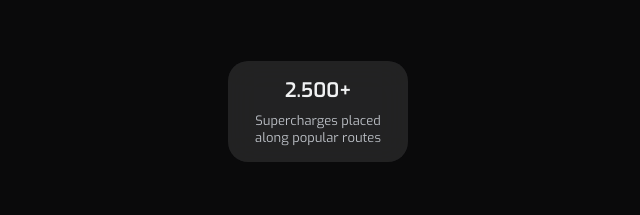
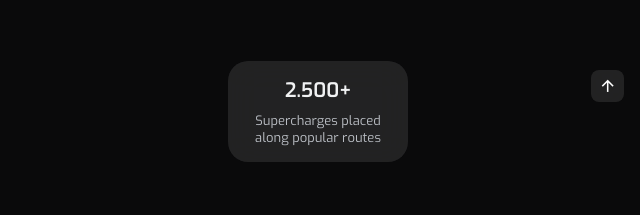
Before and after one commit to grabrick/Car-parking, a plain HTML site: page index.html in a window 1280 px wide. Shown: the part 938-1153 px from the top of the page, 640-1280 px from the left. Drawn offline with nearby package versions, Linux system fonts and the light colour scheme.

Commit message:
feat: add scrolling animation

```diff
--- a/assets/css/styles.css
+++ b/assets/css/styles.css
@@ -235,6 +235,9 @@
 
 /* Active link */
 
+.active-link {
+  color: var(--first-color);
+}
 
 /*=============== HOME ===============*/
 
@@ -885,9 +888,29 @@
 
 /*=============== SCROLL UP ===============*/
 
+.scrollup {
+  position: fixed;
+  right: 1rem;
+  bottom: -30%;
+  background-color: hsla(0, 0%, 100%, .1);
+  backdrop-filter: blur(16px);
+  display: inline-flex;
+  padding: .45rem;
+  border-radius: .5rem;
+  font-size: 1.15rem;
+  color: var(--white-color);
+  z-index: var(--z-tooltip);
+  transition: .4s;
+}
+
+.scrollup:hover {
+  transform: translateY(-.25rem);
+}
 
 /* Show Scroll Up*/
-
+.show-scroll {
+  bottom: 3rem;
+}
 
 /*=============== BREAKPOINTS ===============*/
 /* For small devices */
--- a/assets/js/main.js
+++ b/assets/js/main.js
@@ -85,8 +85,31 @@
 
 /*=============== SHOW SCROLL UP ===============*/
 
+function scrollUp() {
+  const scrollUp = document.getElementById('scroll-up');
+  if(this.scrollY >= 350) scrollUp.classList.add('show-scroll'); else scrollUp.classList.remove('show-scroll');
+}
+
+window.addEventListener('scroll', scrollUp);
 
 /*=============== SCROLL SECTIONS ACTIVE LINK ===============*/
 
+const sections = document.querySelectorAll('section[id]')
 
+function scrollActive() {
+  const scrollY = window.pageYOffset
+
+  sections.forEach(current => {
+    const sectionHeight = current.offsetHeight,
+          sectionTop = current.offsetTop - 58,
+          sectionId = current.getAttribute('id')
+
+    if(scrollY > sectionTop && scrollY <= sectionTop + sectionHeight) {
+      document.querySelector('.nav__menu a[href*=' + sectionId + ']').classList.add('active-link');
+    } else {
+      document.querySelector('.nav__menu a[href*=' + sectionId +']').classList.remove('active-link');
+    }
+  })
+}
+window.addEventListener('scroll', scrollActive);
 /*=============== SCROLL REVEAL ANIMATION ===============*/
--- a/index.html
+++ b/index.html
@@ -31,7 +31,7 @@
                 <div class="nav__menu" id="nav-menu">
                     <ul class="nav__list">
                         <li class="nav__item">
-                            <a href="#home" class="nav__link">Home</a>
+                            <a href="#home" class="nav__link active-link">Home</a>
                         </li>
 
                         <li class="nav__item">
@@ -587,6 +587,9 @@
 
         <!--========== SCROLL UP ==========-->
 
+        <a href="#" class="scrollup" id="scroll-up">
+            <i class="ri-arrow-up-line"></i>
+        </a>
 
         <!--=============== SCROLL REVEAL ===============-->
         <script src=""></script>
```
